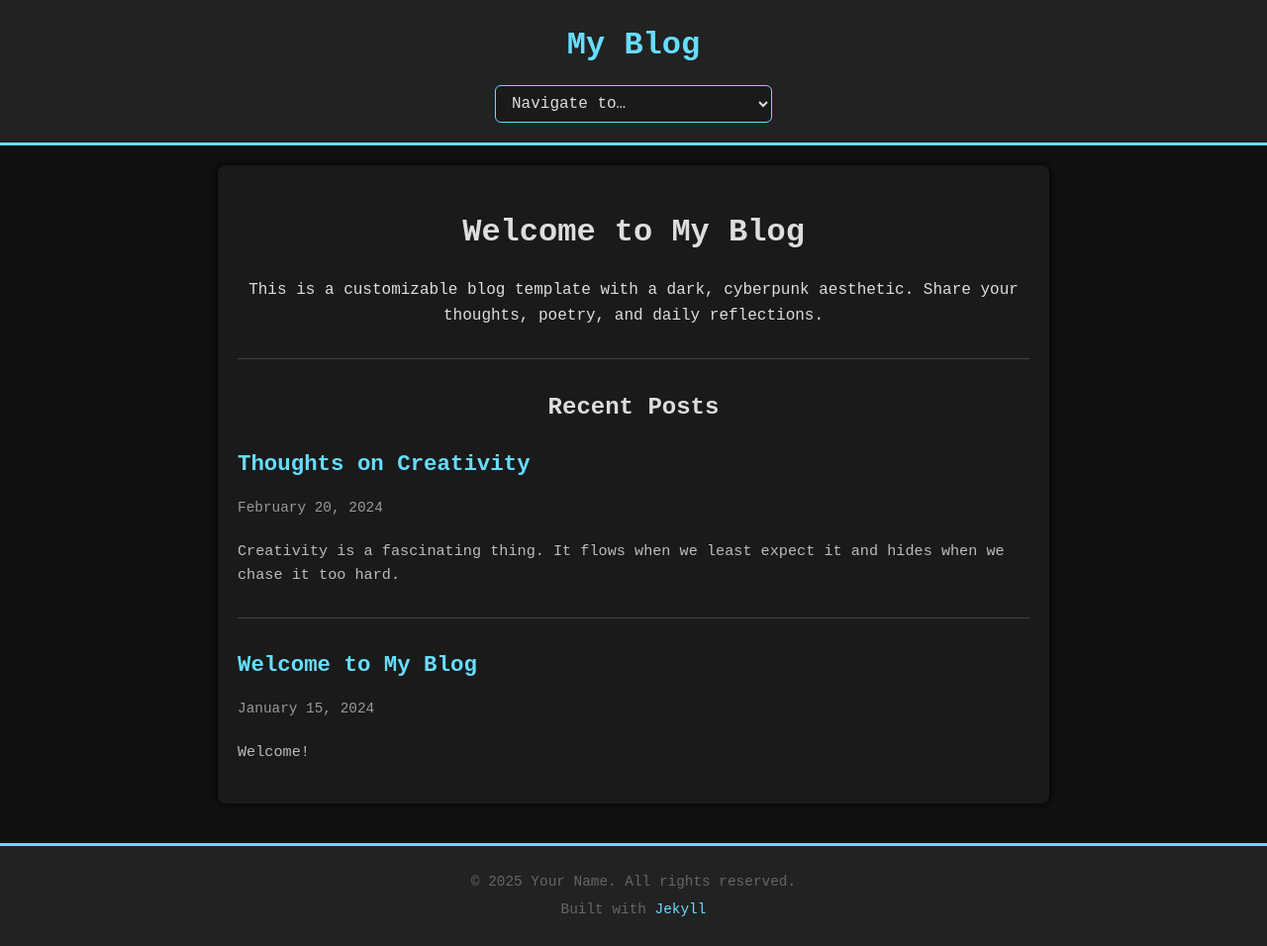
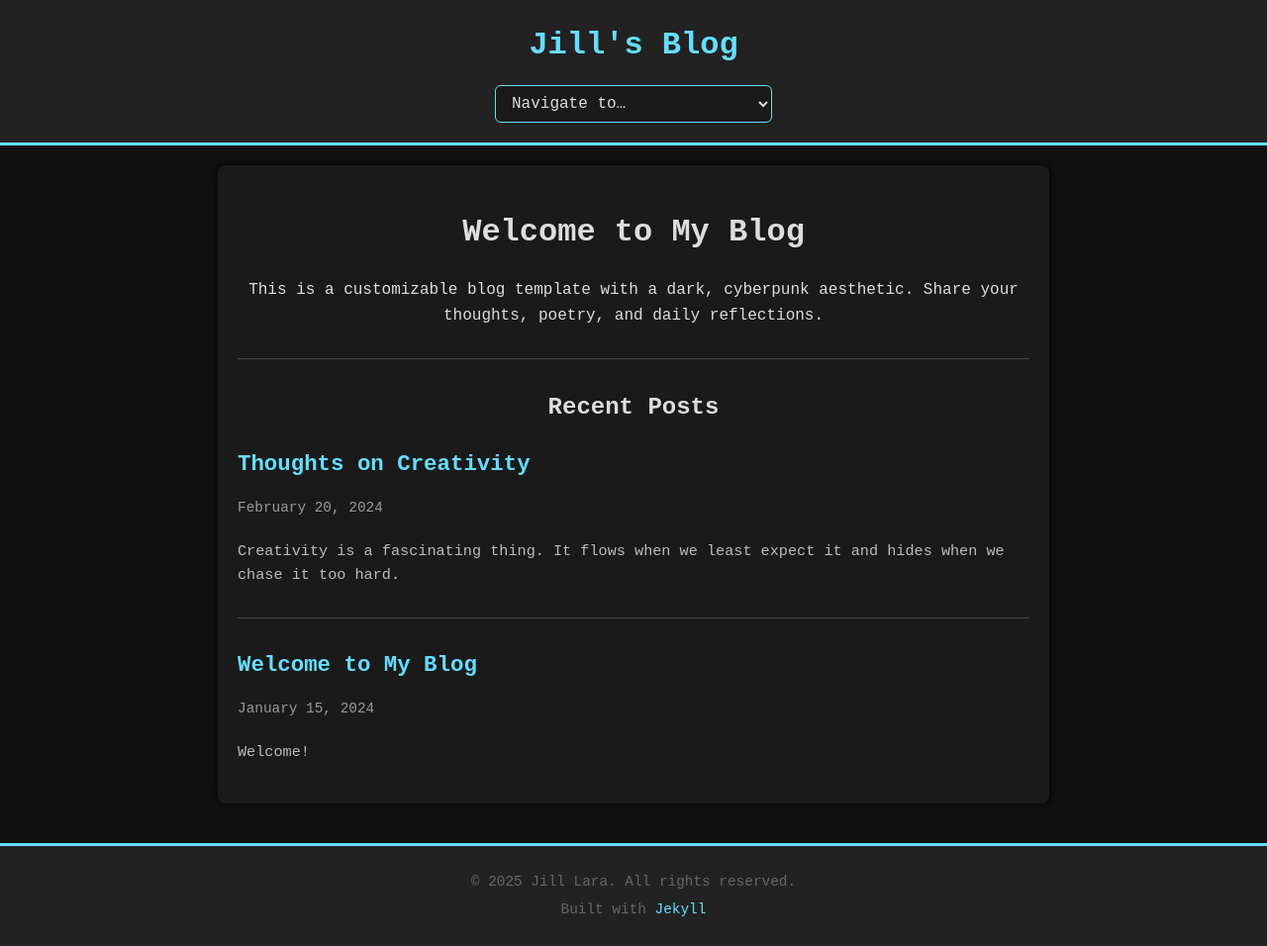
Before and after one commit to yellowbowlo9/Jillbo9blog, a Jekyll site: the page built from index.html, in a window 1280 px wide. Shown: the whole page at 99% size. Built offline with Jekyll 4.4.1, drawn with Linux system fonts in a browser that asks for light colours.

Commit message:
Update _config.yml

```diff
--- a/_config.yml
+++ b/_config.yml
@@ -1,13 +1,13 @@
 # Site Configuration
-title: "My Blog"
-description: "A customizable blog with a dark, neon aesthetic"
+title: "Jill's Blog"
+description: ""
 baseurl: ""
-url: "https://yourusername.github.io"
+url: "https://Jillbo9blog.github.io"
 
 # Author info (edit these!)
 author:
-  name: "Your Name"
-  email: "your.email@example.com"
+  name: "Jill Lara"
+  email: "yellowbowlo9@gmail.com"
 
 # Collections
 collections:
```
